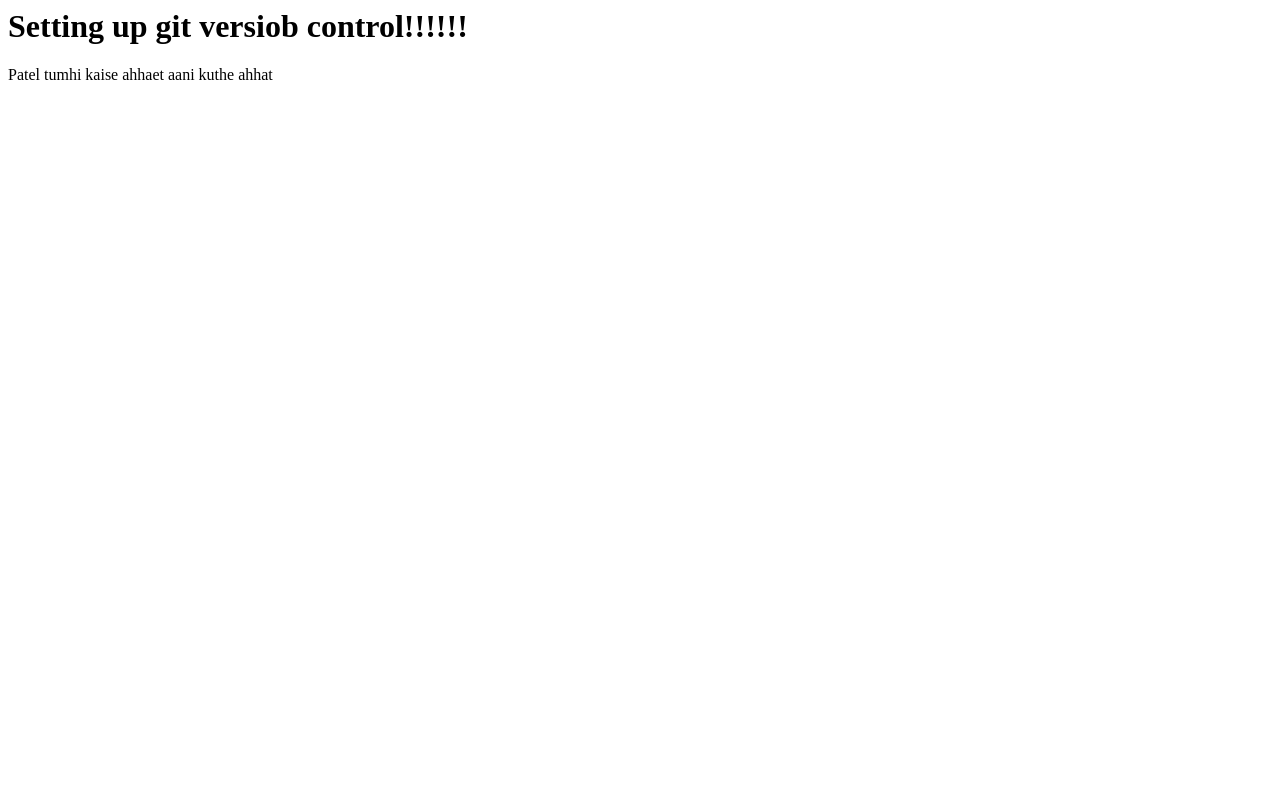
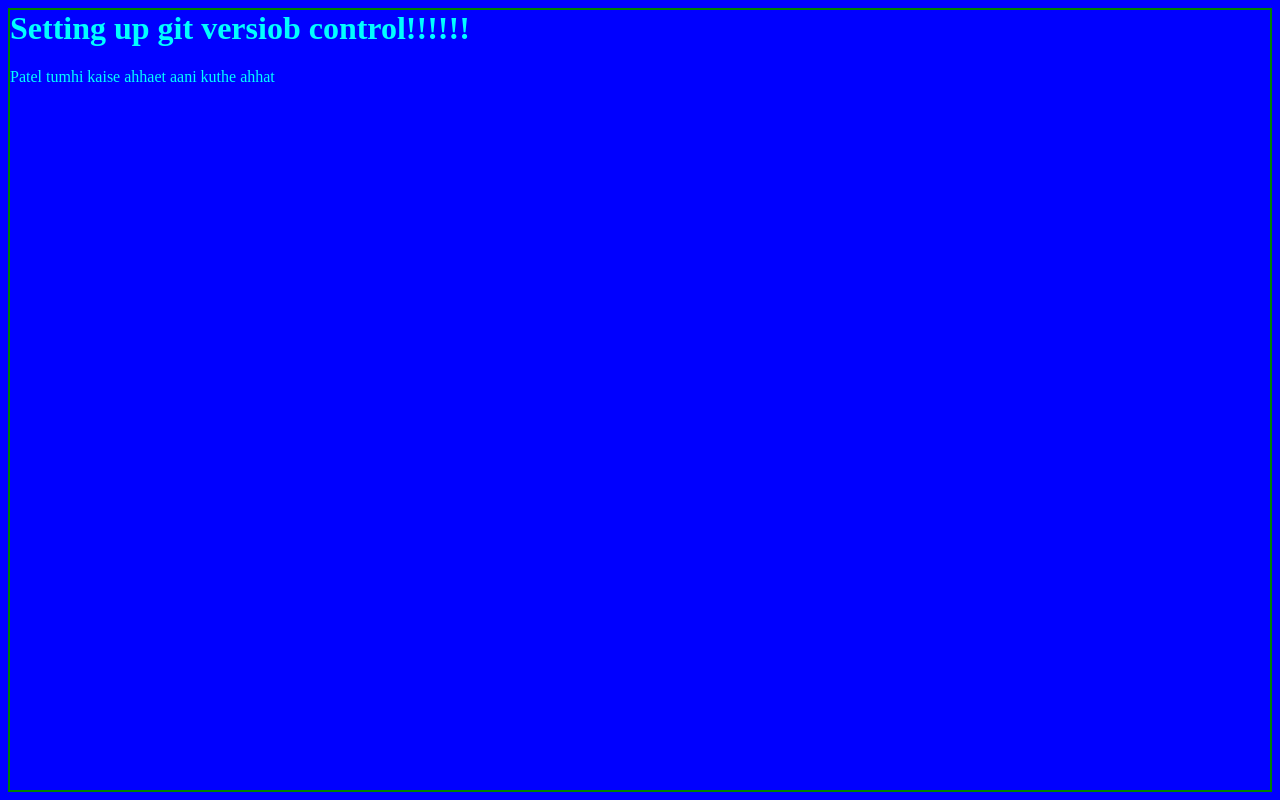
Before and after one commit to Akshay456-kacchi/git-test, a plain HTML site: page index.html in a window 1280 px wide. Drawn offline with Linux system fonts and the light colour scheme.

Commit message:
Third Commit

```diff
--- a/index.html
+++ b/index.html
@@ -1,7 +1,9 @@
 <html>
 
 
-<head></head>
+<head>
+    <link rel="stylesheet" href="style.css">
+</head>
 
 <body>
 
--- /dev/null
+++ b/style.css
@@ -0,0 +1,5 @@
+body{
+    color: aqua;
+    background-color: blue;
+    border: 2px solid green;
+}
```
